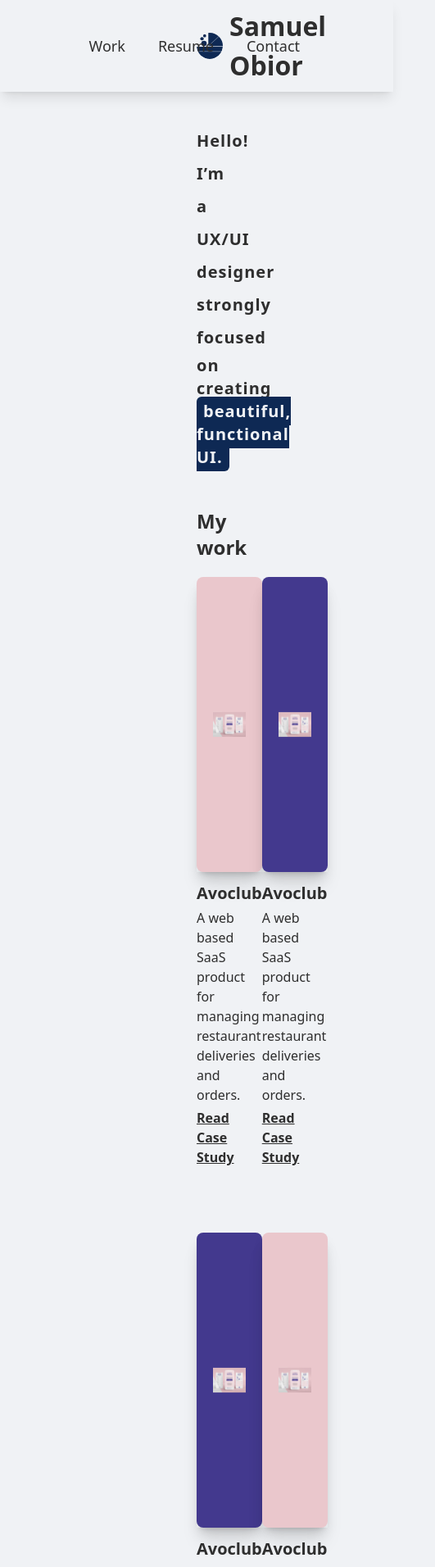
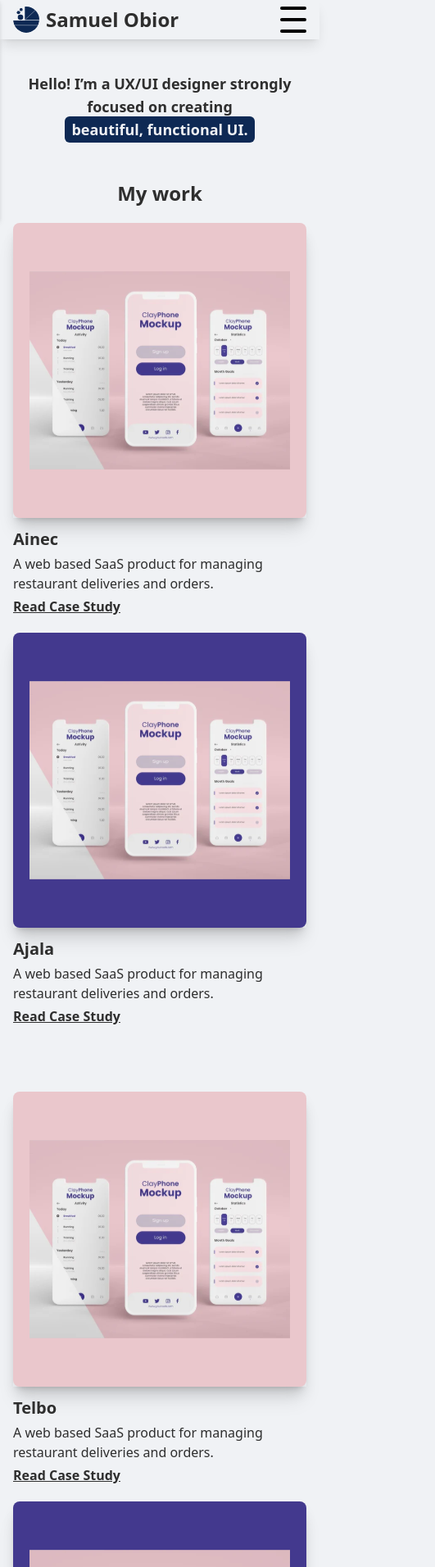
Before and after one commit to TechbroSam/samuel_obior, a Next.js app: page / in a window 390 px wide. Shown: the top 1912 px of the page at 82% size, 531 px wide, since content can reach past the window. Built offline with nearby package versions, Linux system fonts and the light colour scheme.

Commit message:
responsive

```diff
--- a/components/Footer.tsx
+++ b/components/Footer.tsx
@@ -1,9 +1,9 @@
-import React from 'react'
-
 function Footer() {
   return (
-    <div className="font-medium flex items-center w-full px-60 py-10 justify-center">&#169; Copyright 2024. Samuel Obior | All Rights Reserved</div>
-  )
+    <div className="font-medium text-[0.8rem] md:text-lg flex items-center w-full px-4 md:px-20 lg:px-60 py-20 md:py-20 justify-center">
+     <p>&#169; Copyright 2024. Samuel Obior | All Rights Reserved</p>
+    </div>
+  );
 }
 
-export default Footer
+export default Footer;
--- a/components/Navbar.tsx
+++ b/components/Navbar.tsx
@@ -1,5 +1,6 @@
 import React, { useState } from "react";
 import Link from "next/link";
+import Image from "next/image";
 
 interface NavbarProps {
   open: boolean;
@@ -9,55 +10,47 @@ interface NavbarProps {
 const MobileNav: React.FC<NavbarProps> = ({ open, setOpen }) => {
   return (
     <div
-      className={`pb-4 pl-2 absolute top-0 left-0 h-fit w-full drop-shadow-md md:hidden transform ${
+      className={`pb-4 pl-2 absolute top-0 left-0 h-fit w-full drop-shadow-md md:hidden
+
+      transform ${
         open ? "-translate-x-0" : "-translate-x-full"
-      } transition-transform duration-300 ease-in-out filter drop-shadow-md `}
+      } transition-transform duration-300 ease-in-out filter drop-shadow-md bg-[#F0F2F5]`}
     >
-      <Link href="/"
-        className="flex items-center justify-center filter
-       drop-shadow-md"
+      <div className="flex items-center justify-between p-4">
+        <Link href="/" className="flex items-center">
+          <Image
+            className="w-10"
+            src="/img/my_logo.svg"
+            alt="Logo"
+            width={40}
+            height={40}
+          />
+          <div className="text-2xl font-bold antialiased ml-2">
+            Samuel Obior
+          </div>
+        </Link>
 
-      >
-        {" "}
-        {/*logo container*/}
-        <img className="lg:w-14 w-10" src="/img/my_logo.svg" alt="" />
-        <div className="lg:text-2xl text-2xl font-bold antialiased">
-          Samuel Obior
-        </div>
-      </Link>
+      </div>
       <div className="flex flex-col ml-4">
         <Link
           className="text-xl font-normal my-4 ulnav"
-          href="/swap"
-          target="_blank"
-          onClick={() =>
-            setTimeout(() => {
-              setOpen(!open);
-            }, 100)
-          }
+          href="/"
+          onClick={() => setOpen(false)}
         >
           Work
         </Link>
         <Link
-          className="text-xl font-normal my-4 ulnav"
-          href="/staking"
+          className="text-xl font-normal my-4"
+          href="/Resume-Samuel-Obior.pdf"
           target="_blank"
-          onClick={() =>
-            setTimeout(() => {
-              setOpen(!open);
-            }, 100)
-          }
+          onClick={() => setOpen(false)}
         >
           Resume
         </Link>
         <Link
-          className="text-xl font-normal my-4 ulnav"
-          href="/locker"
-          onClick={() =>
-            setTimeout(() => {
-              setOpen(!open);
-            }, 100)
-          }
+          className="text-xl font-normal my-4"
+          href="#contact"
+          onClick={() => setOpen(false)}
         >
           Contact
         </Link>
@@ -70,52 +63,56 @@ export default function Navbar() {
   const [open, setOpen] = useState(false);
 
   return (
-    <nav
-      className="z-10 flex shadow-lg items-center py-2 sticky top-0 w-full px-60 bg-[#F0F2F5]"
-    >
+    <nav className="z-10 flex shadow-lg items-center py-2 sticky top-0 w-full px-4 md:px-20 lg:px-60 bg-[#F0F2F5]">
       <MobileNav open={open} setOpen={setOpen} />
-      <Link className="flex items-center space-x-2"
-      href="/">
-        <img className="w-8" src="/img/my_logo.svg" alt="" />
-        <div className="text-[2rem] font-extrabold antialiased flex w-full">
-          Samuel Obior
+      <div className="flex justify-between w-full">
+        <Link className="flex items-center space-x-2" href="/">
+          <Image
+            className="w-8"
+            src="/img/my_logo.svg"
+            alt="Logo"
+            width={32}
+            height={32}
+          />
+          <div className="text-2xl font-extrabold antialiased">
+            Samuel Obior
+          </div>
+        </Link>
+        <div className="hidden md:flex space-x-10 text-lg font-medium">
+          <Link href="/" className="hover:opacity-70">
+            Work
+          </Link>
+          <Link
+            href="/Resume-Samuel-Obior.pdf"
+            target="_blank"
+            className="hover:opacity-70"
+          >
+            Resume
+          </Link>
+          <Link href="#contact" className="hover:opacity-70">
+            Contact
+          </Link>
         </div>
-      </Link>
-      <div className="w-9/12 flex justify-end items-center">
         <div
-          className="z-50 flex relative w-8 h-8 flex-col justify-between items-center md:hidden"
-          onClick={() => {
-            setOpen(!open);
-          }}
+          className="z-50 flex md:hidden relative w-8 h-8 flex-col justify-between items-center"
+          onClick={() => setOpen(!open)}
         >
           {/* hamburger button */}
           <span
-            className={`h-1 w-full bg-white rounded-lg transform transition duration-300 ease-in-out ${
+            className={`h-1 w-full bg-black rounded-lg transform transition duration-300 ease-in-out ${
               open ? "rotate-45 translate-y-3.5" : ""
             }`}
           />
           {!open && (
             <span
-              className={`h-1 w-full bg-white rounded-lg transform transition duration-300 ease-in-out`}
+              className={`h-1 w-full bg-black rounded-lg transform transition duration-300 ease-in-out`}
             />
           )}
           <span
-            className={`h-1 w-full bg-white rounded-lg transform transition duration-300 ease-in-out ${
+            className={`h-1 w-full bg-black rounded-lg transform transition duration-300 ease-in-out ${
               open ? "-rotate-45 -translate-y-3.5" : ""
             }`}
           />
-        </div>
-
-        <div className="flex space-x-10 text-lg font-medium cursor-pointer">
-          <Link href="/">
-            <ul className="ulnav hover:opacity-40">Work</ul>
-          </Link>
-          <Link href="resume.pdf" target="_blank">
-            <ul className="ulnav hover:opacity-40">Resume</ul>
-          </Link>
-          <Link href="#contact">
-            <ul className="hover:opacity-40">Contact</ul>
-          </Link>
         </div>
       </div>
     </nav>
--- a/pages/index.tsx
+++ b/pages/index.tsx
@@ -1,4 +1,4 @@
-import { useState } from 'react';
+import { useState } from "react";
 import Image from "next/image";
 import Navbar from "@/components/Navbar";
 import Footer from "@/components/Footer";
@@ -13,194 +13,179 @@ export default function Home() {
   return (
     <main className="flex flex-col">
       <Navbar />
-      <div className="items-start px-60">
+      <div className="items-start px-4 md:px-20 lg:px-60">
         <div className="mt-10">
-          <div className="font-bold text-xl tracking-wider">
-            <span className="leading-loose">
-              Hello! I’m a UX/UI designer strongly focused <br />
+          <div className="font-bold text-lg md:text-xl md:tracking-wide text-center md:text-left md:leading-normal">
+            <span className=" ">
+              Hello! I’m a UX/UI designer strongly focused <br className="hidden md:block" />
             </span>
-            on creating{" "}
+            on creating{" "} <br className="block md:hidden" />
             <span className="bg-[#0E2954] text-[#F0F2F5] px-2 py-1 rounded-md">
               beautiful, functional UI.
             </span>
           </div>
         </div>
-        <div className="mt-12 text-2xl font-bold mb-5">My work</div>
-        <div className="flex justify-between">
-          <div className="flex flex-col">
+        <div className="mt-12 text-2xl font-bold mb-5 text-center md:text-left">My work</div>
+        <div className="flex flex-col md:flex-row md:justify-between space-y-5 md:space-y-0">
+          <div className="flex flex-col items-center md:items-start">
             <div className="bg-[#EAC7CC] rounded-lg shadow-xl w-fit">
               <Image
-                className="p-5 shadow-lg h-[22.5rem]"
+                className="p-5 shadow-lg h-[22.5rem] w-full md:w-[31.25rem]"
+                loading="lazy"
                 src="/img/sample_bg.svg"
                 alt="Sample project"
-                width="500"
-                height="0"
+                width={500}
+                height={0}
               />
             </div>
-            <div className="space-y-1 mt-3">
-              <div className="text-xl font-bold">Avoclub</div>
-              <div className="">
-                A web based SaaS product for managing restaurant deliveries
-                <br />
-                and orders.
+            <div className="space-y-1 mt-3 text-center md:text-left">
+              <div className="text-xl font-bold text-left">Ainec</div>
+              <div className="flex items-start text-left">
+                <p>
+                A web based SaaS product for managing restaurant deliveries <br className="hidden md:flex" /> and orders.
+                </p>
               </div>
-              <div className="font-bold underline">Read Case Study</div>
+              <div className="font-bold underline text-left">Read Case Study</div>
             </div>
           </div>
 
-          <div className="flex flex-col">
-            <div className="bg-[#43398E] rounded-lg shadow-xl">
+          <div className="flex flex-col items-center md:items-start">
+            <div className="bg-[#43398E] rounded-lg shadow-xl w-fit">
               <Image
-                className="p-5 shadow-lg h-[22.5rem]"
+                className="p-5 shadow-lg h-[22.5rem] w-full md:w-[31.25rem]"
+                src="/img/sample_bg.svg"
+                loading="lazy"
+                alt="Sample project"
+                width={500}
+                height={0}
+              />
+            </div>
+            <div className="space-y-1 mt-3 text-center md:text-left">
+              <div className="text-xl font-bold text-left">Ajala</div>
+              <div className="flex items-start text-left">
+                <p>
+                A web based SaaS product for managing restaurant deliveries <br className="hidden md:flex" /> and orders.
+                </p>
+              </div>
+               <div className="font-bold underline text-left">Read Case Study</div>
+            </div>
+          </div>
+        </div>
+        <div className="flex flex-col md:flex-row md:justify-between space-y-5 md:space-y-0 md:space-x-5 mt-20">
+          <div className="flex flex-col items-center md:items-start">
+            <div className="bg-[#EAC7CC] rounded-lg shadow-xl w-fit">
+              <Image
+                className="p-5 shadow-lg h-[22.5rem] w-full md:w-[31.25rem]"
                 src="/img/sample_bg.svg"
                 alt="Sample project"
-                width="500"
-                height="0"
+                loading="lazy"
+                width={500}
+                height={0}
               />
             </div>
-            <div className="space-y-1 mt-3">
-              <div className="text-xl font-bold">Avoclub</div>
-              <div className="">
-                A web based SaaS product for managing restaurant deliveries
-                <br />
-                and orders.
+            <div className="space-y-1 mt-3 text-center md:text-left">
+              <div className="text-xl font-bold text-left">Telbo</div>
+              <div className="flex items-start text-left">
+                <p>
+                A web based SaaS product for managing restaurant deliveries <br className="hidden md:flex" /> and orders.
+                </p>
               </div>
-              <div className="font-bold underline">Read Case Study</div>
+               <div className="font-bold underline text-left">Read Case Study</div>
+            </div>
+          </div>
+
+          <div className="flex flex-col items-center md:items-start">
+            <div className="bg-[#43398E] rounded-lg shadow-xl w-fit">
+              <Image
+                className="p-5 shadow-lg h-[22.5rem] w-full md:w-[31.25rem]"
+                src="/img/sample_bg.svg"
+                alt="Sample project"
+                loading="lazy"
+                width={500}
+                height={0}
+              />
+            </div>
+            <div className="space-y-1 mt-3 text-center md:text-left">
+              <div className="text-xl font-bold text-left">Avoclub</div>
+              <div className="flex items-start text-left">
+                <p>
+                A web based SaaS product for managing restaurant deliveries <br className="hidden md:flex" /> and orders.
+                </p>
+              </div>
+               <div className="font-bold underline text-left">Read Case Study</div>
             </div>
           </div>
         </div>
 
-            <div className="flex mt-20 justify-between">
-              <div className="flex flex-col">
-                <div className="bg-[#43398E] rounded-lg shadow-xl">
+        {showMore && (
+          <div className="flex flex-col md:flex-row md:justify-between space-y-5 md:space-y-0 md:space-x-5 mt-20">
+            <div className="flex flex-col items-center md:items-start">
+              <div className="bg-[#EAC7CC] rounded-lg shadow-xl w-fit">
                 <Image
-                    className="p-5 shadow-lg h-[22.5rem]"
+                  className="p-5 shadow-lg h-[22.5rem] w-full md:w-[31.25rem]"
                   src="/img/sample_bg.svg"
                   alt="Sample project"
-                    width="500"
-                    height="0"
+                  loading="lazy"
+                  width={500}
+                  height={0}
                 />
               </div>
-                <div className="space-y-1 mt-3">
-                  <div className="text-xl font-bold">Avoclub</div>
-                  <div className="">
-                    A web based SaaS product for managing restaurant deliveries
-                    <br />
-                    and orders.
+              <div className="space-y-1 mt-3 text-center md:text-left">
+                <div className="text-xl font-bold text-left">Aromatic</div>
+              <div className="flex items-start text-left">
+                <p>
+                A web based SaaS product for managing restaurant deliveries <br className="hidden md:flex" /> and orders.
+                </p>
                 </div>
-                  <div className="font-bold underline">Read Case Study</div>
+                <div className="font-bold underline text-left">Read Case Study</div>
               </div>
             </div>
 
-              <div className="flex flex-col">
-                <div className="bg-[#EAC7CC] rounded-lg shadow-xl">
+            <div className="flex flex-col items-center md:items-start">
+              <div className="bg-[#43398E] rounded-lg shadow-xl w-fit">
                 <Image
-                    className="p-5 shadow-lg h-[22.5rem]"
+                  className="p-5 shadow-lg h-[22.5rem] w-full md:w-[31.25rem]"
                   src="/img/sample_bg.svg"
                   alt="Sample project"
-                    width="500"
-                    height="0"
+                  loading="lazy"
+                  width={500}
+                  height={0}
                 />
               </div>
-                <div className="space-y-1 mt-3">
-                  <div className="text-xl font-bold">Avoclub</div>
-                  <div className="">
-                    A web based SaaS product for managing restaurant deliveries
-                    <br />
-                    and orders.
+              <div className="space-y-1 mt-3 text-center md:text-left">
+                <div className="text-xl font-bold text-left">Dunamis</div>
+              <div className="flex items-start text-left">
+                <p>
+                A web based SaaS product for managing restaurant deliveries <br className="hidden md:flex" /> and orders.
+                </p>
                 </div>
-                  <div className="font-bold underline">Read Case Study</div>
+                <div className="font-bold underline text-left">Read Case Study</div>
               </div>
             </div>
           </div>
-          {showMore && (
-          <>
-            <div className="flex mt-20 justify-between">
-              <div className="flex flex-col">
-                <div className="bg-[#EAC7CC] rounded-lg shadow-xl">
-                  <Image
-                    className="p-5 shadow-lg h-[22.5rem]"
-                    src="/img/sample_bg.svg"
-                    alt="Sample project"
-                    width="500"
-                    height="0"
-                  />
-                </div>
-                <div className="space-y-1 mt-3">
-                  <div className="text-xl font-bold">Avoclub</div>
-                  <div className="">
-                    A web based SaaS product for managing restaurant deliveries
-                    <br />
-                    and orders.
-                  </div>
-                  <div className="font-bold underline">Read Case Study</div>
-                </div>
+        )}
+
+        <div className="flex items-center justify-center mt-5 md:mt-10">
+          <button
+            onClick={handleShowMore}
+            className="bg-[#0E2954] text-[#F0F2F5] px-4 py-2 rounded-md shadow-md hover:bg-[#0b1f3c]"
+          >
+            {showMore ? "Show Less" : "Show More"}
+          </button>
         </div>
 
-              <div className="flex flex-col">
-                <div className="bg-[#43398E] rounded-lg shadow-xl">
-                  <Image
-                    className="p-5 shadow-lg h-[22.5rem]"
-                    src="/img/sample_bg.svg"
-                    alt="Sample project"
-                    width="500"
-                    height="0"
-                  />
-                </div>
-                <div className="space-y-1 mt-3">
-                  <div className="text-xl font-bold">Avoclub</div>
-                  <div className="">
-                    A web based SaaS product for managing restaurant deliveries
-                    <br />
-                    and orders.
-                  </div>
-                  <div className="font-bold underline">Read Case Study</div>
-                </div>
-              </div>
-            </div>
-          </>
-        )}
-        <div className="items-center justify-center text-center my-20 flex">
-          <div
-            className="bg-[#0E2954] rounded-3xl shadow-lg text-[#F0F2F5] font-medium text-xl text-center w-fit px-8 py-2 cursor-pointer"
-            onClick={handleShowMore}
-          >
-            {showMore ? "Show less" : "Show more"}
-          </div>
-        </div>
-        <div id="contact" className="mt-40 items-start flex flex-col">
+        <div id="contact" className="mt-20 md:mt-40 flex flex-col items-start">
           <div className="font-bold text-3xl mb-3">Get in touch</div>
-          <div className="bg-[#0E2954] text-[#F0F2F5] w-fit py-3 px-10 font-medium text-lg">
+          <div className="bg-[#0E2954] text-[#F0F2F5] w-fit py-3 px-10 font-medium text-lg rounded-md">
             samuelobior@gmail.com
           </div>
           <div className="flex items-center mt-5 w-fit space-x-3">
-            <div className="flex w-fit">
-              <Image
-                className=""
-                src="/img/linkedin.png"
-                alt="LinkedIn"
-                width="28"
-                height="0"
-              />
+            <Image src="/img/linkedin.png" alt="LinkedIn" width={28} height={28} />
+            <div className="font-medium text-lg underline">linkedin.com/in/samuelobior</div>
           </div>
-            <div className="font-medium text-lg underline">
-              linkedin.com/in/samuelobior
-            </div>
-          </div>
-          <div className="flex items-center mt-5 mb-10 w-fit space-x-3">
-            <div className="flex w-fit">
-              <Image
-                className=""
-                src="/img/pdf.svg"
-                alt="Resume"
-                width="28"
-                height="0"
-              />
-            </div>
-
-            <div className="font-medium text-lg underline">
-              Resume-Samuel-Obior.pdf
-            </div>
+          <div className="flex items-center mt-5 w-fit space-x-3">
+            <Image src="/img/pdf.svg" alt="Resume" width={28} height={28} />
+            <div className="font-medium text-lg underline">Resume-Samuel-Obior.pdf</div>
           </div>
         </div>
       </div>
```
Lines whose indentation alone changed are shown as unchanged.
